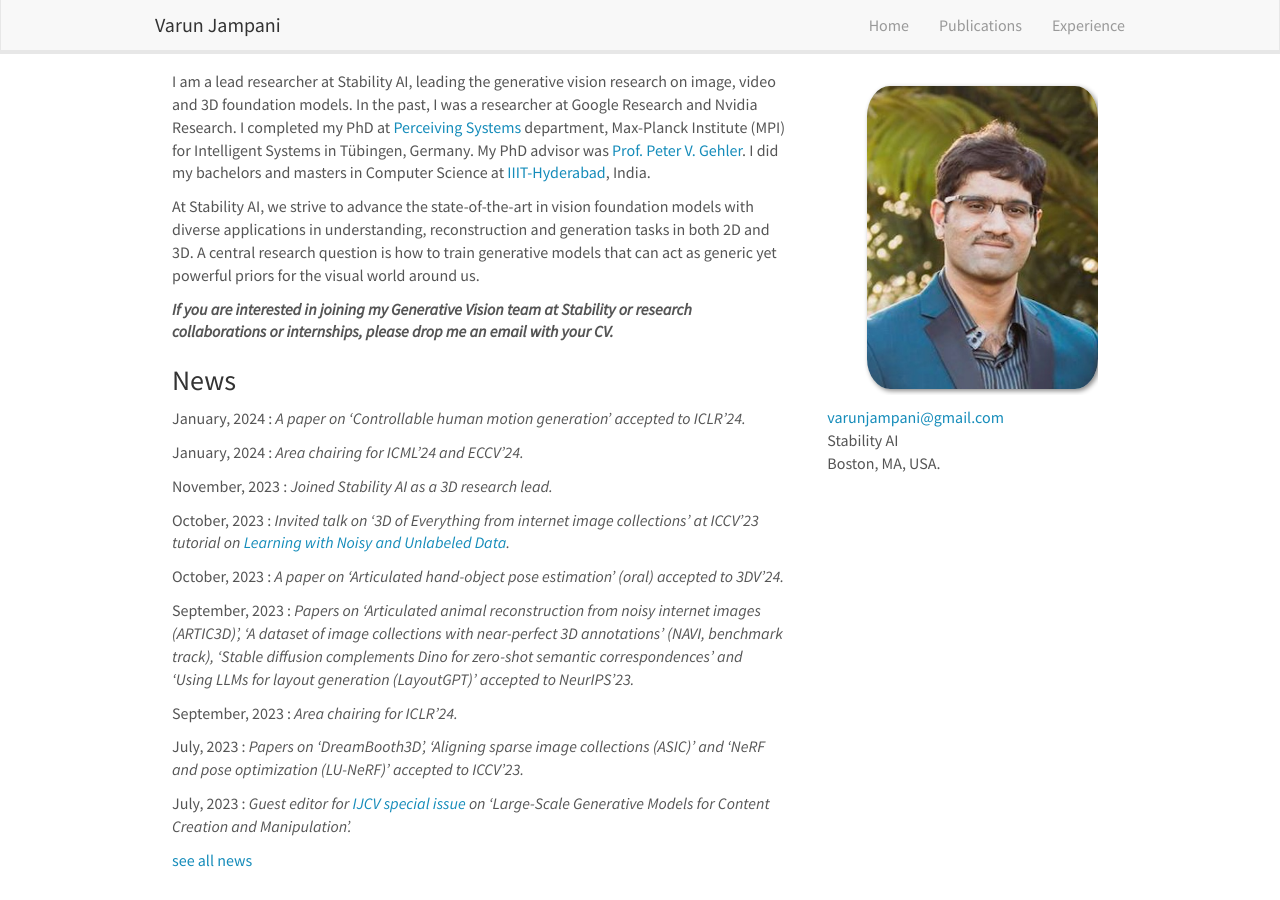
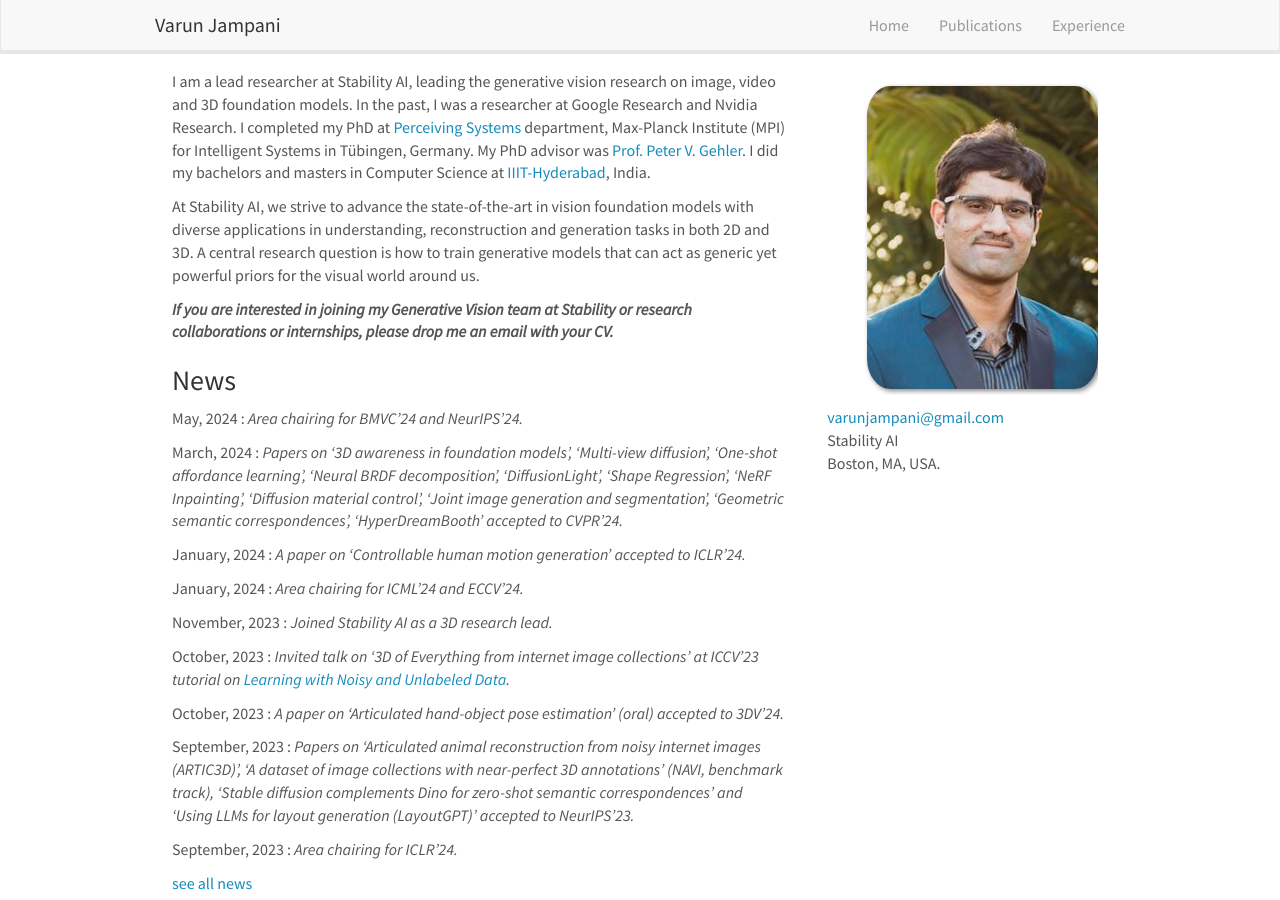
Before and after one commit to varunjampani/varunjampani.github.io, a Jekyll site: the page built from _pages/home.md, in a window 1280 px wide and 900 px high. Built offline with Jekyll 4.4.1, drawn with Linux system fonts in a browser that asks for light colours; nearby versions of some CDN libraries.

Commit message:
Update news.yml

```diff
--- a/_data/news.yml
+++ b/_data/news.yml
@@ -1,3 +1,9 @@
+- date: May, 2024
+  headline: Area chairing for BMVC'24 and NeurIPS'24.
+
+- date: March, 2024
+  headline: Papers on '3D awareness in foundation models', 'Multi-view diffusion', 'One-shot affordance learning', 'Neural BRDF decomposition', 'DiffusionLight', 'Shape Regression', 'NeRF Inpainting', 'Diffusion material control', 'Joint image generation and segmentation', 'Geometric semantic correspondences', 'HyperDreamBooth' accepted to CVPR'24.
+
 - date: January, 2024
   headline: A paper on 'Controllable human motion generation' accepted to ICLR'24.
 
```
